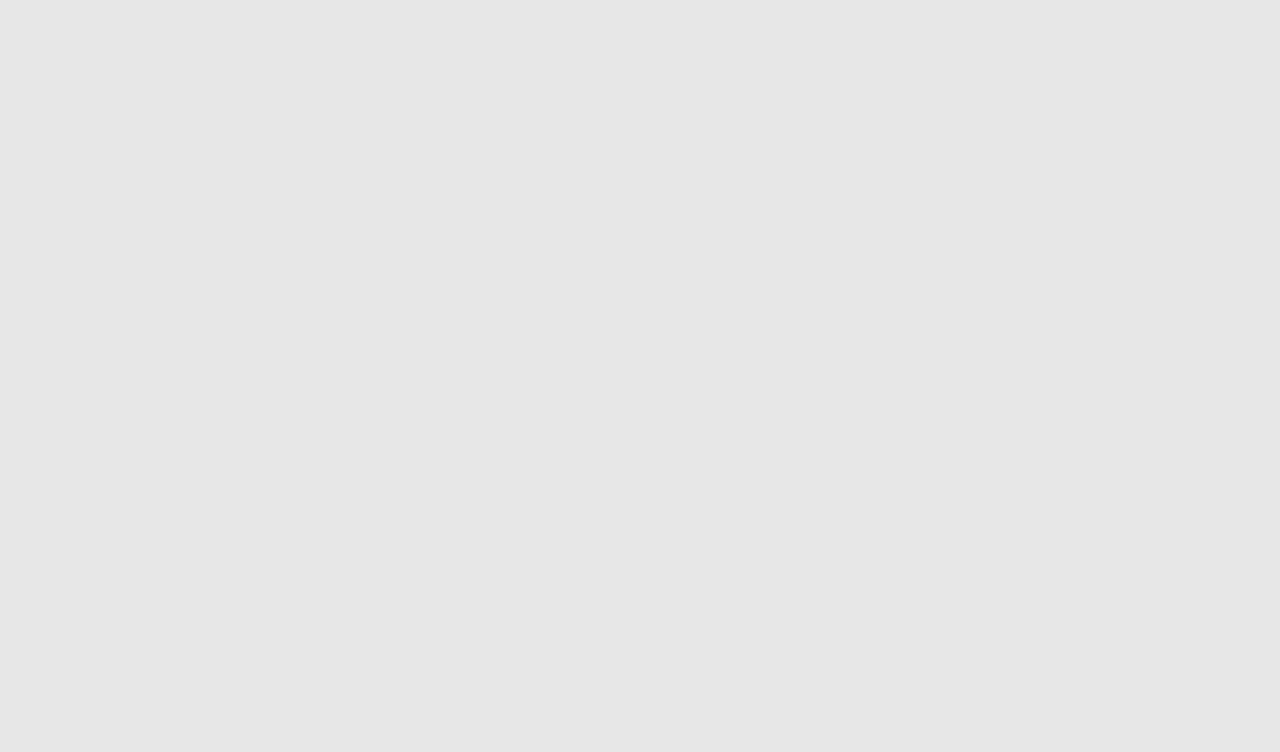
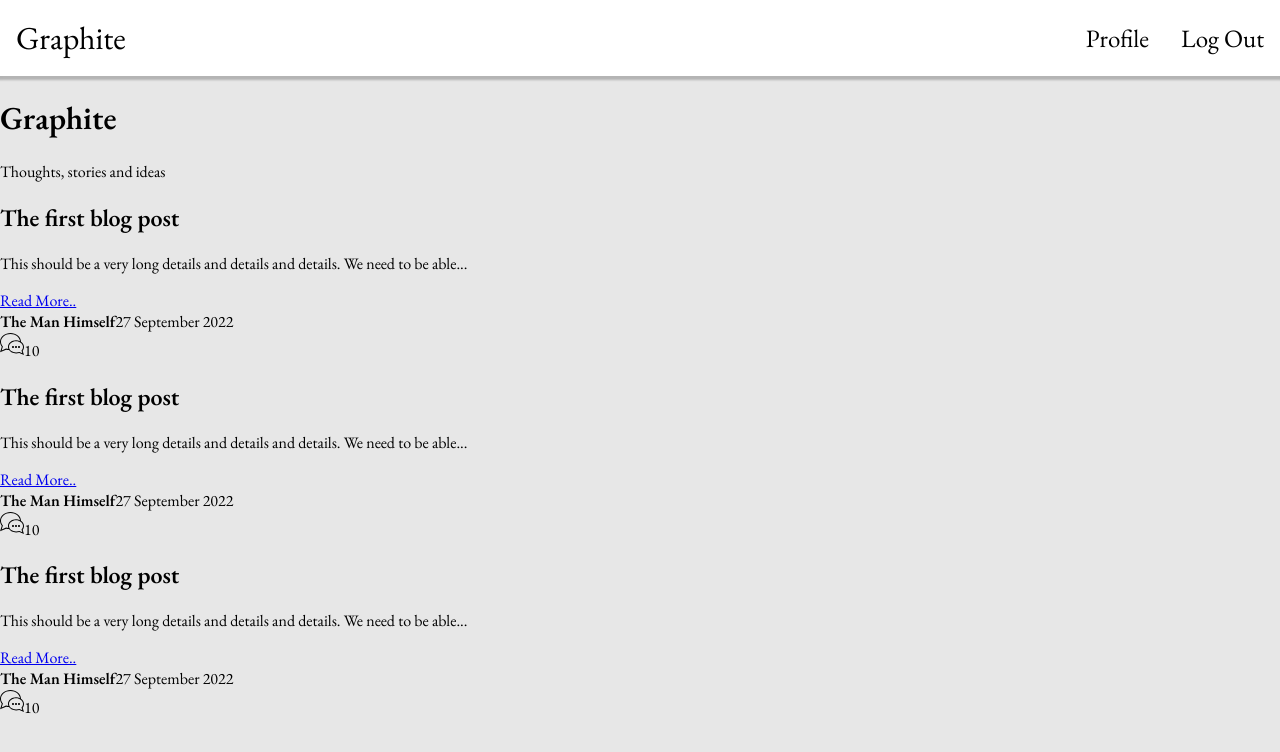
Before and after one commit to AminuMado/blog_client, a React (Create React App) app: page /blogs in a window 1280 px wide. Before the commit this address had no page. Shown: the top 752 px of the page. Built offline with nearby package versions, Linux system fonts and the light colour scheme.

Commit message:
add individual blog route

```diff
--- a/src/App.tsx
+++ b/src/App.tsx
@@ -1,14 +1,16 @@
 import "./App.css";
 import Landing from "./components/Landing";
-import Home from "./components/Home";
+import Blogs from "./components/Blogs";
+import Blog from "./components/Blog";
 import { BrowserRouter, Routes, Route } from "react-router-dom";
 function App() {
   return (
     <BrowserRouter>
       <div className="App">
         <Routes>
-          <Route path="/" element={<Landing />}></Route>
-          <Route path="/home" element={<Home />}></Route>
+          <Route path="/" element={<Landing />} />
+          <Route path="/blogs" element={<Blogs />} />
+          <Route path="/blogs/:blogId" element={<Blog />} />
         </Routes>
       </div>
     </BrowserRouter>
```
